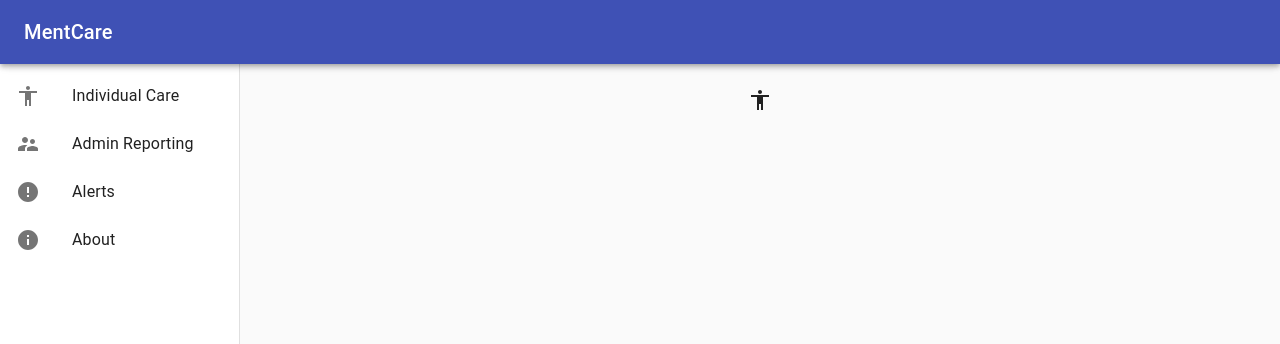
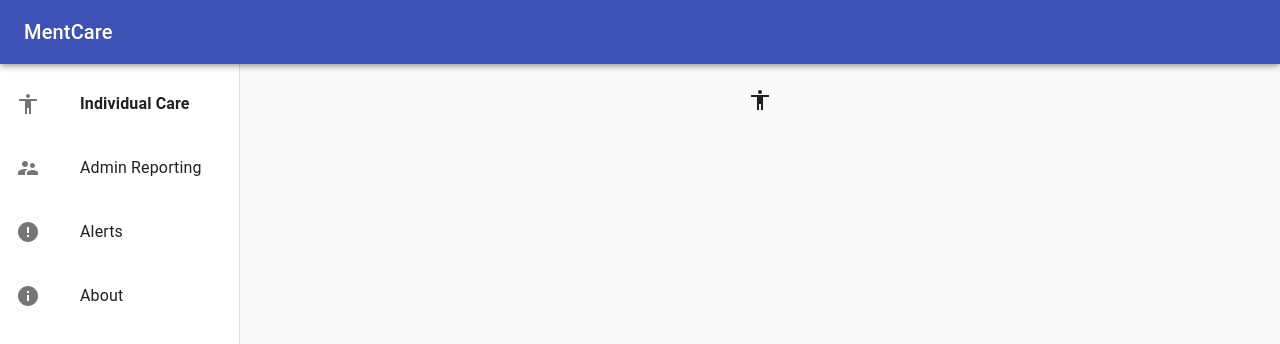
Before and after one commit to samspeake/MentCare, a React (Create React App) app in the folder mentcare-frontend/: page / in a window 1280 px wide. Shown: the top 344 px of the page. Built offline with nearby package versions, Linux system fonts and the light colour scheme.

Commit message:
Made it easier to quickly know which page is currently selected.

```diff
--- a/mentcare-frontend/src/components/NavigationSuite.js
+++ b/mentcare-frontend/src/components/NavigationSuite.js
@@ -14,6 +14,7 @@ import ErrorIcon from "@material-ui/icons/Error";
 import InfoIcon from "@material-ui/icons/Info";
 import SupervisorAccountIcon from "@material-ui/icons/SupervisorAccount";
 import { pages } from "../util/pages";
+import Box from "@material-ui/core/Box";
 
 const drawerWidth = 240;
 
@@ -81,7 +82,23 @@ export default function ClippedDrawer() {
                     <InfoIcon />
                   )}
                 </ListItemIcon>
-                <ListItemText primary={text} />
+                <ListItemText
+                  disableTypography
+                  primary={
+                    <Typography>
+                      <Box
+                        fontWeight={
+                          index === selectedPage
+                            ? "fontWeightBold"
+                            : "fontWeightRegular"
+                        }
+                        m={1}
+                      >
+                        {text}
+                      </Box>
+                    </Typography>
+                  }
+                />
               </ListItem>
             )
           )}
```
